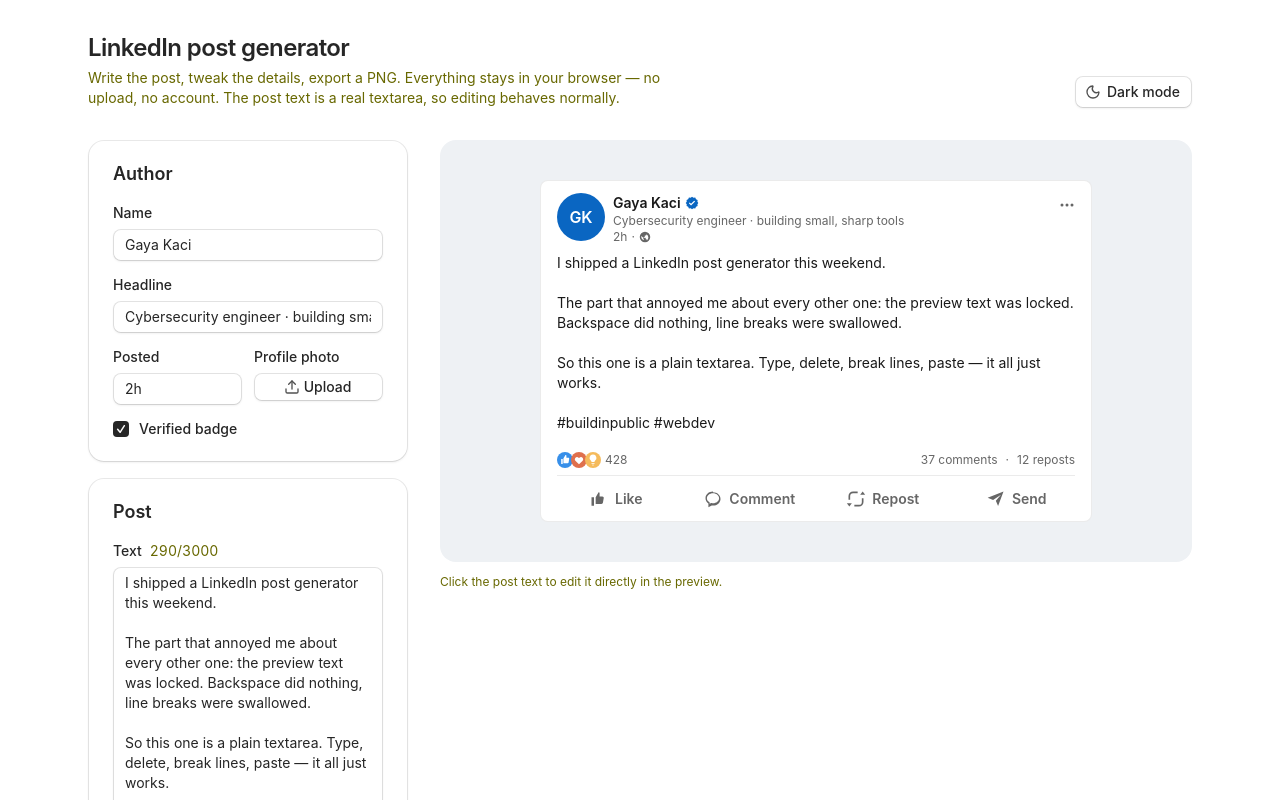
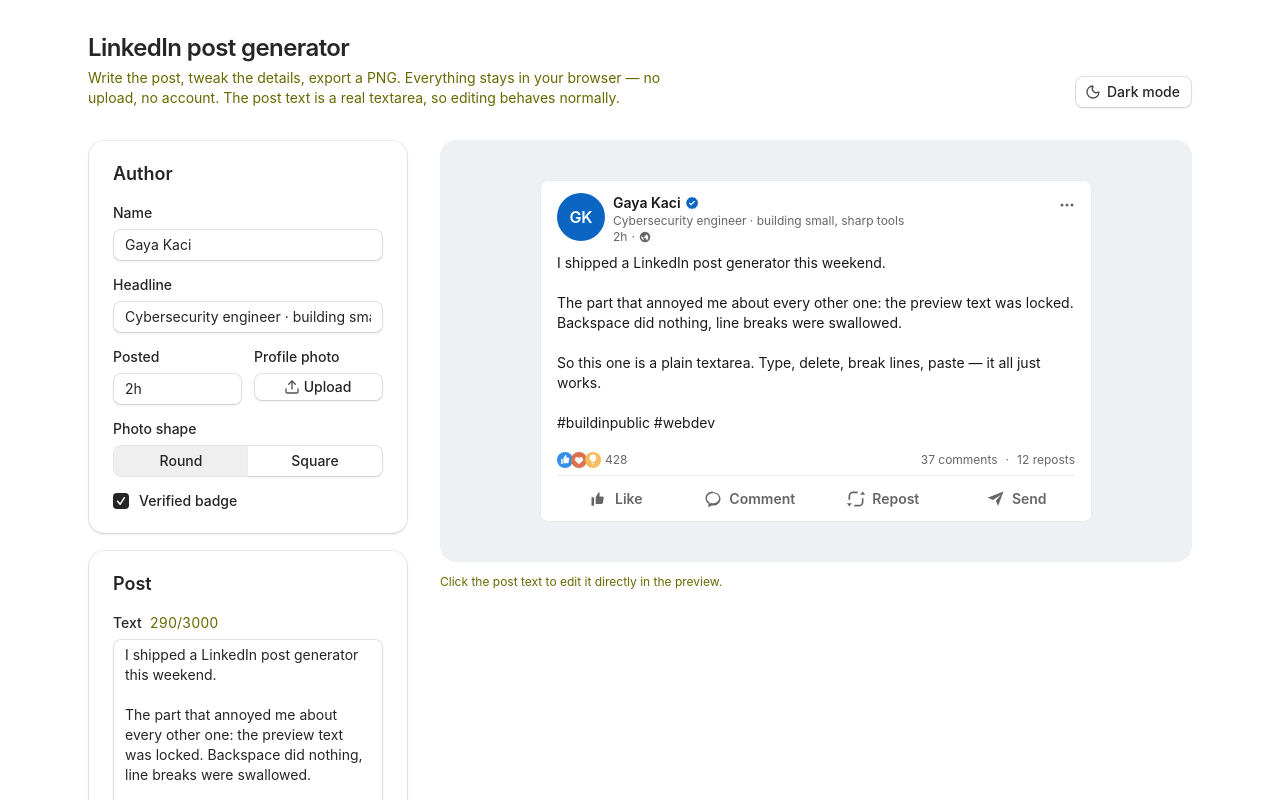
Before and after one commit to kacigaya/linkedin-post, a Next.js app: page / in a window 1280 px wide. Shown: the top 800 px of the page. Built offline with nearby package versions, Linux system fonts and the light colour scheme.

Commit message:
feat: square profile photo option for company-page posts

```diff
--- a/app/components/PostCard.tsx
+++ b/app/components/PostCard.tsx
@@ -21,6 +21,8 @@ export type Post = {
   timestamp: string;
   body: string;
   avatar: string | null;
+  /** Circle for a person, square for a company page. */
+  avatarShape: "circle" | "square";
   image: string | null;
   verified: boolean;
   clamp: boolean;
@@ -149,19 +151,22 @@ export function PostCard({ post, mode, maxLength, onBodyChange }: Props) {
 }
 
 function Avatar({ post }: { post: Post }) {
+  // LinkedIn rounds member photos and leaves company logos square.
+  const shape = post.avatarShape === "square" ? "rounded-[4px]" : "rounded-full";
+
   if (post.avatar) {
     // eslint-disable-next-line @next/next/no-img-element
     return (
       <img
         src={post.avatar}
         alt=""
-        className="h-12 w-12 shrink-0 rounded-full object-cover"
+        className={`h-12 w-12 shrink-0 object-cover ${shape}`}
       />
     );
   }
   return (
     <div
-      className="flex h-12 w-12 shrink-0 items-center justify-center rounded-full text-[16px] font-semibold text-white"
+      className={`flex h-12 w-12 shrink-0 items-center justify-center text-[16px] font-semibold text-white ${shape}`}
       style={{ background: "#0a66c2" }}
     >
       {initials(post.name)}
--- a/app/page.tsx
+++ b/app/page.tsx
@@ -31,6 +31,7 @@ const DEFAULT_POST: Post = {
   timestamp: "2h",
   body: "I shipped a LinkedIn post generator this weekend.\n\nThe part that annoyed me about every other one: the preview text was locked. Backspace did nothing, line breaks were swallowed.\n\nSo this one is a plain textarea. Type, delete, break lines, paste — it all just works.\n\n#buildinpublic #webdev",
   avatar: null,
+  avatarShape: "circle",
   image: null,
   verified: true,
   clamp: false,
@@ -170,6 +171,17 @@ export default function Page() {
                   />
                 </Field>
               </div>
+              <Field>
+                <FieldLabel>Photo shape</FieldLabel>
+                <Segmented
+                  value={post.avatarShape}
+                  options={[
+                    { value: "circle", label: "Round" },
+                    { value: "square", label: "Square" },
+                  ]}
+                  onChange={(v) => set("avatarShape", v)}
+                />
+              </Field>
               <CheckboxField
                 label="Verified badge"
                 checked={post.verified}
```
Also changed, not shown: 1 other file (tests, documents, lock files or other folders).
